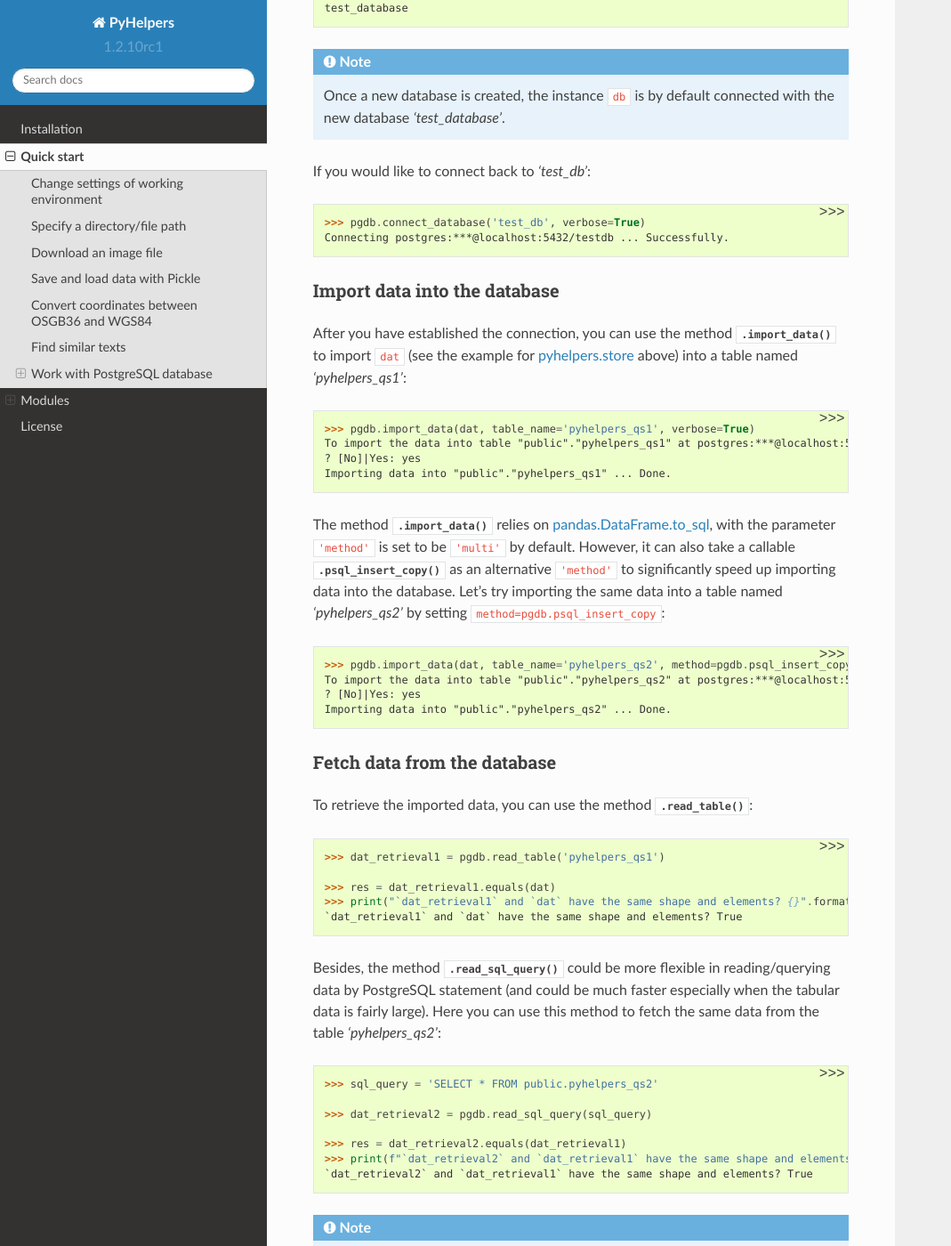
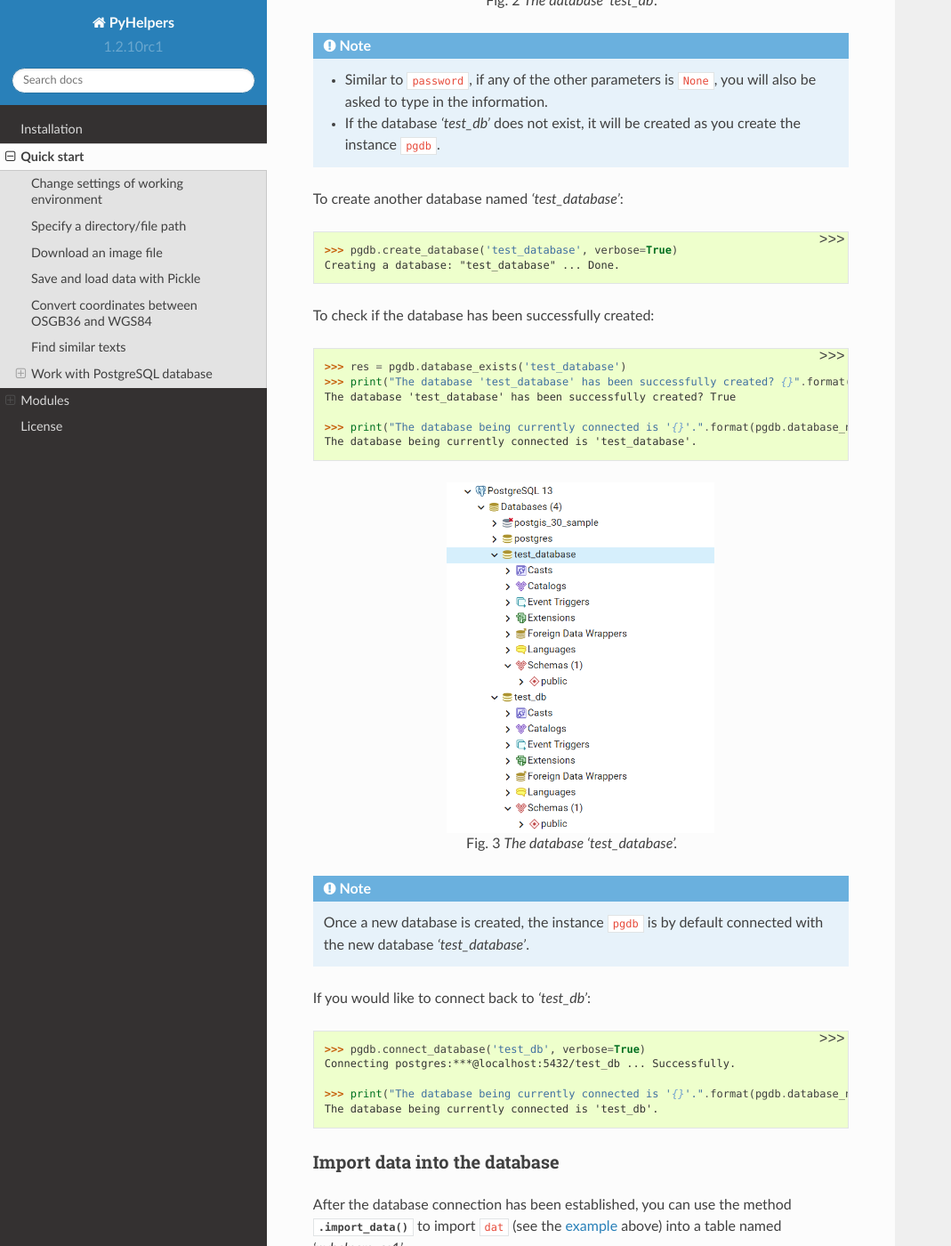
Before and after one commit to mikeqfu/pyhelpers, a Sphinx documentation site: the page built from docs/source/quick-start.rst, in a window 1280 px wide and 1400 px high, scrolled down 9377 px. Shown: the whole window at 89% size, without its empty margins (0-1069 px from the left). Built offline with Sphinx 7.4.7 and the Read the Docs theme 2.0.0, drawn with Linux system fonts in a browser that asks for light colours; some of the changed text lies outside the part shown.

Commit message:
Update quick-start.rst

```diff
--- a/docs/source/quick-start.rst
+++ b/docs/source/quick-start.rst
@@ -199,6 +201,8 @@
     >>> python_logo = Image.open(python_logo_file_path)
     >>> python_logo.show()
 
+If you are using Jupyter Notebook, you can also view the picture using `IPython.display.Image`_:
+
 .. figure:: _images/python-logo.*
     :name: python-logo-qs
     :align: center
@@ -221,9 +225,10 @@
 
 .. code-block:: python
 
-    >>> confirmed(prompt="Continue? ...", confirmation_required=True)
+    >>> if confirmed(prompt="Continue? ...", confirmation_required=True):
+    ...     print("Yes and go ahead.")
     Continue? ... [No]|Yes: yes
-    True
+    Yes and go ahead.
 
 .. note::
 
@@ -239,9 +244,9 @@
 Save and load data with Pickle
 ==============================
 
-The module :py:mod:`store<pyhelpers.store>` can be used to help save and load data. Some functions require `openpyxl`_, `XlsxWriter`_ or `xlrd`_.
+The module :py:mod:`store<pyhelpers.store>` can be used to help save and load data. Some functions from this module require `openpyxl`_, `XlsxWriter`_ or `xlrd`_, which have been installed along with the installation of PyHelpers.
 
-Before you continue, let’s create a `pandas.DataFrame`_ first:
+Before proceeding to the examples for this module, let’s create a `pandas.DataFrame`_ first:
 
 .. _store-xy-array:
 .. _store-dat:
@@ -311,7 +316,7 @@
 
 The module :py:mod:`geom<pyhelpers.geom>` can be used to assist in manipulating geometric and geographical data.
 
-For example, to convert coordinates from OSGB36 (British national grid) to WGS84 (latitude and longitude), you can use :py:func:`osgb36_to_wgs84()<pyhelpers.geom.osgb36_to_wgs84>`:
+For example, to convert coordinates from `OSGB36`_ (British national grid) to `WGS84`_ (latitude and longitude), you can use the function :py:func:`osgb36_to_wgs84()<pyhelpers.geom.osgb36_to_wgs84>`:
 
 .. note::
 
@@ -330,9 +335,9 @@
     >>> lon, lat = osgb36_to_wgs84(easting, northing)  # Longitude and latitude
 
     >>> print((lon, lat))
-    (-0.12772400574286874, 51.50740692743041)
+    (-0.12772400574286916, 51.50740692743041)
 
-To convert an array of OSGB36 coordinates (e.g. ``xy_array``, see the example for :ref:`pyhelpers.store<store-xy-array>` above):
+To convert an array of OSGB36 coordinates (e.g. ``xy_array``, see the :ref:`example<store-xy-array>` above):
 
 .. code-block:: python
 
@@ -346,7 +351,7 @@
      [-2.24527795 53.47894006]
      [ 0.60693267 51.24669501]]
 
-Similarly, you can use the function :py:func:`wgs84_to_osgb36()<pyhelpers.geom.wgs84_to_osgb36>` to convert from the latitude/longitude (WGS84) coordinates back to easting/northing (OSGB36).
+Similarly, you can use the function :py:func:`wgs84_to_osgb36()<pyhelpers.geom.wgs84_to_osgb36>` to convert from the latitude/longitude (`WGS84`_) coordinates back to easting/northing (`OSGB36`_).
 
 
 .. _text-examples:
@@ -412,7 +417,7 @@
 
 .. note::
 
-    The constructor method of :py:class:`PostgreSQL<pyhelpers.sql.PostgreSQL>` relies on `SQLAlchemy`_, `SQLAlchemy-Utils`_ and `psycopg2`_ to successfully create an instance of the class.
+    The constructor method of the class :py:class:`PostgreSQL<pyhelpers.sql.PostgreSQL>` relies on `SQLAlchemy`_, `SQLAlchemy-Utils`_ and `psycopg2`_ to successfully create an instance of the class.
 
 Connect to a database
 ---------------------
@@ -423,14 +428,21 @@
 
     ``password`` is by default ``None``. If you do not wish to specify the password explicitly in your script, then you will be asked to type in the password manually when you create an instance of the class.
 
-For example, to create an instance named ``db`` and connect to a database named *'test_db'*:
+For example, to create an instance named ``pgdb`` and connect to a database named *'test_db'*:
 
 .. code-block:: python
 
     >>> pgdb = PostgreSQL(host='localhost', port=5432, username='postgres', database_name='test_db',
     ...                   password=None)
     Password (postgres@localhost:5432): ***
-    Connecting postgres:***@localhost:5432/testdb ... Successfully.
+    Connecting postgres:***@localhost:5432/test_db ... Successfully.
+
+.. figure:: _images/qs-sql-test-db.png
+    :name: qs-sql-test-db
+    :align: center
+    :width: 50%
+
+    The database *'test_db'*.
 
 .. note::
 
@@ -449,42 +461,53 @@
 
 .. code-block:: python
 
-    >>> pgdb.database_exists('test_database')
-    True
+    >>> res = pgdb.database_exists('test_database')
+    >>> print("The database 'test_database' has been successfully created? {}".format(res))
+    The database 'test_database' has been successfully created? True
 
-    >>> print(pgdb.database_name)
-    test_database
+    >>> print("The database being currently connected is '{}'.".format(pgdb.database_name))
+    The database being currently connected is 'test_database'.
+
+.. figure:: _images/qs-sql-test-database.png
+    :name: qs-sql-test-database
+    :align: center
+    :width: 50%
+
+    The database *'test_database'*.
 
 .. note::
 
-    Once a new database is created, the instance ``db`` is by default connected with the new database *'test_database'*.
+    Once a new database is created, the instance ``pgdb`` is by default connected with the new database *'test_database'*.
 
 If you would like to connect back to *'test_db'*:
 
 .. code-block:: python
 
     >>> pgdb.connect_database('test_db', verbose=True)
-    Connecting postgres:***@localhost:5432/testdb ... Successfully.
+    Connecting postgres:***@localhost:5432/test_db ... Successfully.
+
+    >>> print("The database being currently connected is '{}'.".format(pgdb.database_name))
+    The database being currently connected is 'test_db'.
 
 
 Import data into the database
 -----------------------------
 
-After you have established the connection, you can use the method :py:meth:`.import_data()<pyhelpers.sql.PostgreSQL.import_data>` to import ``dat`` (see the example for :ref:`pyhelpers.store<store-dat>` above) into a table named *'pyhelpers_qs1'*:
+After the database connection has been established, you can use the method :py:meth:`.import_data()<pyhelpers.sql.PostgreSQL.import_data>` to import ``dat`` (see the :ref:`example<store-dat>` above) into a table named *'pyhelpers_qs1'*:
 
 .. code-block:: python
 
     >>> pgdb.import_data(dat, table_name='pyhelpers_qs1', verbose=True)
-    To import the data into table "public"."pyhelpers_qs1" at postgres:***@localhost:5432/testdb
+    To import the data into table "public"."pyhelpers_qs1" at postgres:***@localhost:5432/test_db
     ? [No]|Yes: yes
     Importing data into "public"."pyhelpers_qs1" ... Done.
 
-The method :py:meth:`.import_data()<pyhelpers.sql.PostgreSQL.import_data>` relies on `pandas.DataFrame.to_sql`_, with the parameter ``'method'`` is set to be ``'multi'`` by default. However, it can also take a callable :py:meth:`.psql_insert_copy()<pyhelpers.sql.PostgreSQL.psql_insert_copy>` as an alternative ``'method'`` to significantly speed up importing data into the database. Let's try importing the same data into a table named *'pyhelpers_qs2'* by setting ``method=pgdb.psql_insert_copy``:
+The method :py:meth:`.import_data()<pyhelpers.sql.PostgreSQL.import_data>` relies on `pandas.DataFrame.to_sql`_, with the parameter ``'method'`` is set to be ``'multi'`` by default. However, it can also take a callable :py:meth:`.psql_insert_copy()<pyhelpers.sql.PostgreSQL.psql_insert_copy>` as an alternative ``'method'`` to significantly speed up importing data into the database. Try to import the same data into a table named *'pyhelpers_qs2'* by setting ``method=pgdb.psql_insert_copy``:
 
 .. code-block:: python
 
     >>> pgdb.import_data(dat, table_name='pyhelpers_qs2', method=pgdb.psql_insert_copy, verbose=True)
-    To import the data into table "public"."pyhelpers_qs2" at postgres:***@localhost:5432/testdb
+    To import the data into table "public"."pyhelpers_qs2" at postgres:***@localhost:5432/test_db
     ? [No]|Yes: yes
     Importing data into "public"."pyhelpers_qs2" ... Done.
 
@@ -502,7 +525,7 @@
     >>> print("`dat_retrieval1` and `dat` have the same shape and elements? {}".format(res))
     `dat_retrieval1` and `dat` have the same shape and elements? True
 
-Besides, the method :py:meth:`.read_sql_query()<pyhelpers.sql.PostgreSQL.read_sql_query>` could be more flexible in reading/querying data by PostgreSQL statement (and could be much faster especially when the tabular data is fairly large). Here you can use this method to fetch the same data from the table *'pyhelpers_qs2'*:
+Alternatively, the method :py:meth:`.read_sql_query()<pyhelpers.sql.PostgreSQL.read_sql_query>` could be more flexible in reading/querying data by PostgreSQL statement (and could be much faster especially when the tabular data is fairly large). Here you can use this method to fetch the same data from the table *'pyhelpers_qs2'*:
 
 .. code-block:: python
 
@@ -516,7 +539,7 @@
 
 .. note::
 
-    ``sql_query`` should end without ``';'``.
+    The parameter ``sql_query`` for the method :py:meth:`.read_sql_query()<pyhelpers.sql.PostgreSQL.read_sql_query>` must end without ``';'``.
 
 
 Drop data
@@ -527,19 +550,19 @@
 .. code-block:: python
 
     >>> pgdb.drop_table('pyhelpers_qs1', verbose=True)
-    To drop the table "public"."pyhelpers_qs1" from postgres:***@localhost:5432/testdb
+    To drop the table "public"."pyhelpers_qs1" from postgres:***@localhost:5432/test_db
     ? [No]|Yes: yes
     Dropping "public"."pyhelpers_qs1" ... Done.
 
-Note that you have created two databases: *'test_db'* (currently being connected) and *'test_database'*. To remove both of them from the database, you can use the method :py:meth:`.drop_database()<pyhelpers.sql.PostgreSQL.drop_database>`.
+Note that you have created two databases: *'test_db'* (being currently connected) and *'test_database'*. To remove both of them from the database, you can use the method :py:meth:`.drop_database()<pyhelpers.sql.PostgreSQL.drop_database>`.
 
 .. code-block:: python
 
     >>> # Drop 'test_db' (i.e. the currently connected database)
     >>> pgdb.drop_database(verbose=True)
-    To drop the database "testdb" from postgres:***@localhost:5432
+    To drop the database "test_db" from postgres:***@localhost:5432
     ? [No]|Yes: yes
-    Dropping "testdb" ... Done.
+    Dropping "test_db" ... Done.
 
     >>> # Drop 'test_database'
     >>> pgdb.drop_database('test_database', verbose=True)
@@ -547,8 +570,9 @@
     ? [No]|Yes: yes
     Dropping "test_database" ... Done.
 
-    >>> print(pgdb.database_name)  # Check the currently connected database
-    postgres
+    >>> # Check the currently connected database
+    >>> print("The database being currently connected is '{}'.".format(pgdb.database_name))
+    The database being currently connected is 'postgres'.
 
 
 .. _`Python`: https://www.python.org/
```
Also changed, not shown: other parts of docs/source/quick-start.rst (+10 -5 lines).
